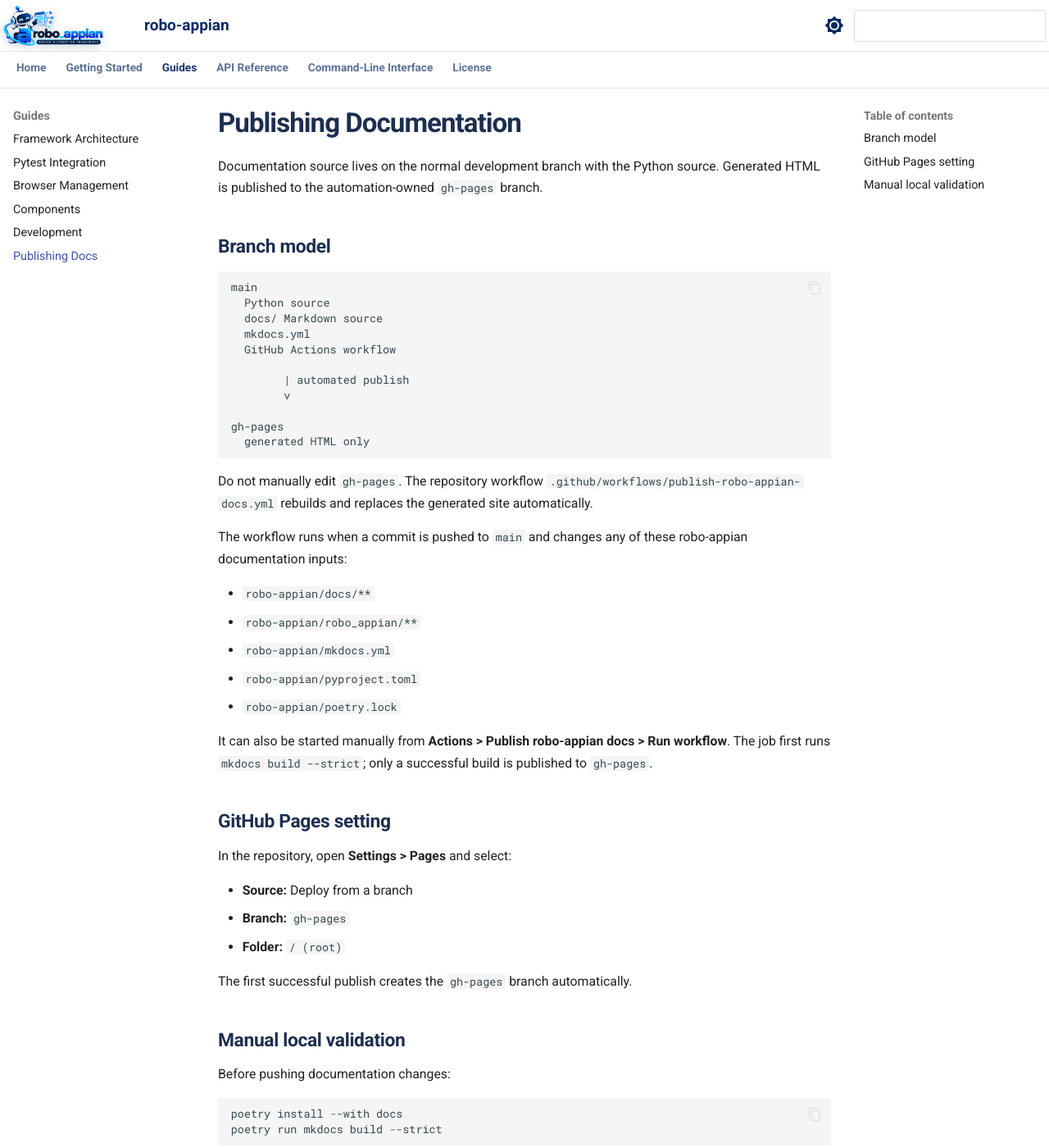
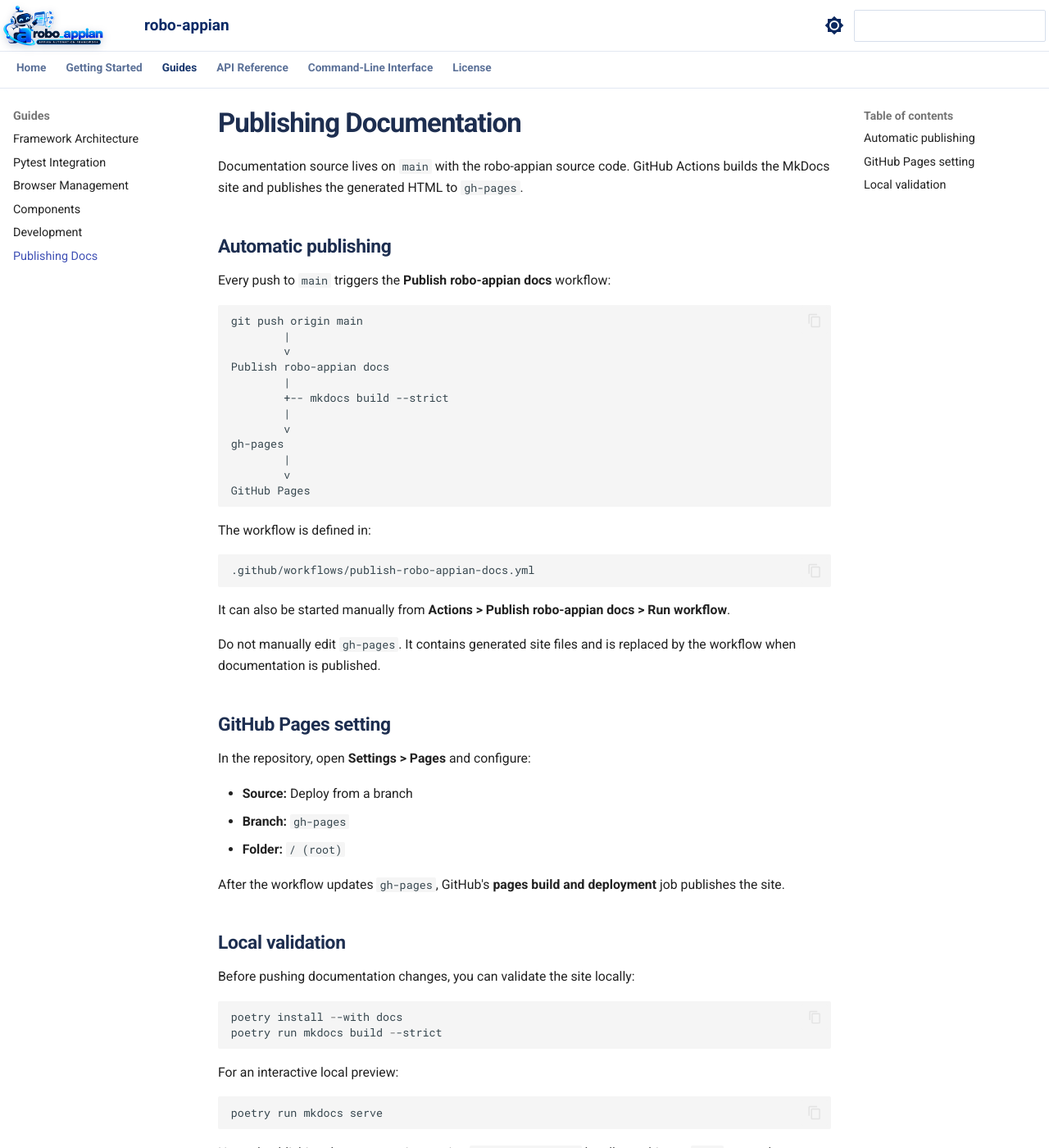
Before and after one commit to dinilmithra/robo-appian, an MkDocs documentation site: the page built from docs/guides/publishing-docs.md, in a window 1280 px wide and 1400 px high. Shown: the whole window at 82% size. Built offline with MkDocs 1.6.1 and Material for MkDocs 9.7.7, drawn with Linux system fonts in a browser that asks for light colours; some of the changed text lies outside the part shown.

Commit message:
refactor: update publishing documentation and add GitHub Actions workflow for MkDocs

````diff
--- a/docs/guides/publishing-docs.md
+++ b/docs/guides/publishing-docs.md
@@ -1,62 +1,64 @@
 # Publishing Documentation
 
-Documentation source lives on the normal development branch with the Python
-source. Generated HTML is published to the automation-owned `gh-pages` branch.
+Documentation source lives on `main` with the robo-appian source code. GitHub
+Actions builds the MkDocs site and publishes the generated HTML to `gh-pages`.
 
-## Branch model
+## Automatic publishing
+
+Every push to `main` triggers the **Publish robo-appian docs** workflow:
 
 ```text
-main
-  Python source
-  docs/ Markdown source
-  mkdocs.yml
-  GitHub Actions workflow
-
-        | automated publish
+git push origin main
+        |
         v
-
+Publish robo-appian docs
+        |
+        +-- mkdocs build --strict
+        |
+        v
 gh-pages
-  generated HTML only
+        |
+        v
+GitHub Pages
 ```
 
-Do not manually edit `gh-pages`. The repository workflow
-`.github/workflows/publish-robo-appian-docs.yml` rebuilds and replaces the
-generated site automatically.
+The workflow is defined in:
 
-The workflow runs when a commit is pushed to `main` and changes any of these
-robo-appian documentation inputs:
-
-- `robo-appian/docs/**`
-- `robo-appian/robo_appian/**`
-- `robo-appian/mkdocs.yml`
-- `robo-appian/pyproject.toml`
-- `robo-appian/poetry.lock`
+```text
+.github/workflows/publish-robo-appian-docs.yml
+```
 
 It can also be started manually from **Actions > Publish robo-appian docs > Run
-workflow**. The job first runs `mkdocs build --strict`; only a successful build
-is published to `gh-pages`.
+workflow**.
+
+Do not manually edit `gh-pages`. It contains generated site files and is
+replaced by the workflow when documentation is published.
 
 ## GitHub Pages setting
 
-In the repository, open **Settings > Pages** and select:
+In the repository, open **Settings > Pages** and configure:
 
 - **Source:** Deploy from a branch
 - **Branch:** `gh-pages`
 - **Folder:** `/ (root)`
 
-The first successful publish creates the `gh-pages` branch automatically.
+After the workflow updates `gh-pages`, GitHub's **pages build and deployment**
+job publishes the site.
 
-## Manual local validation
+## Local validation
 
-Before pushing documentation changes:
+Before pushing documentation changes, you can validate the site locally:
 
 ```powershell
 poetry install --with docs
 poetry run mkdocs build --strict
 ```
 
-To publish manually from an authenticated clone (normally GitHub Actions does this):
+For an interactive local preview:
 
 ```powershell
-poetry run mkdocs gh-deploy --force --clean
+poetry run mkdocs serve
 ```
+
+Normal publishing does not require running `mkdocs gh-deploy` locally; pushing
+to `main` starts the publishing workflow automatically.
````
Also changed, not shown: 1 other file.
